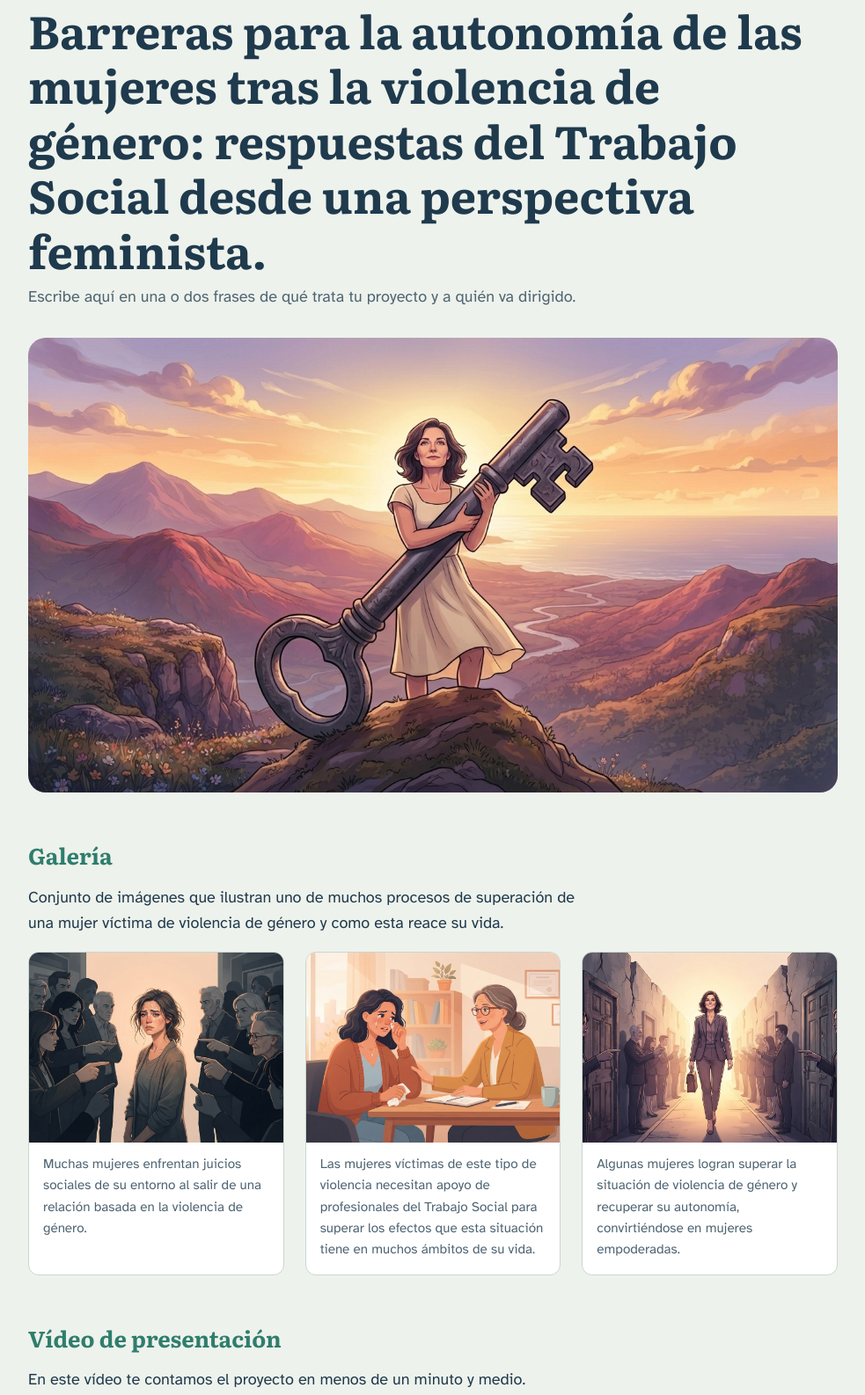
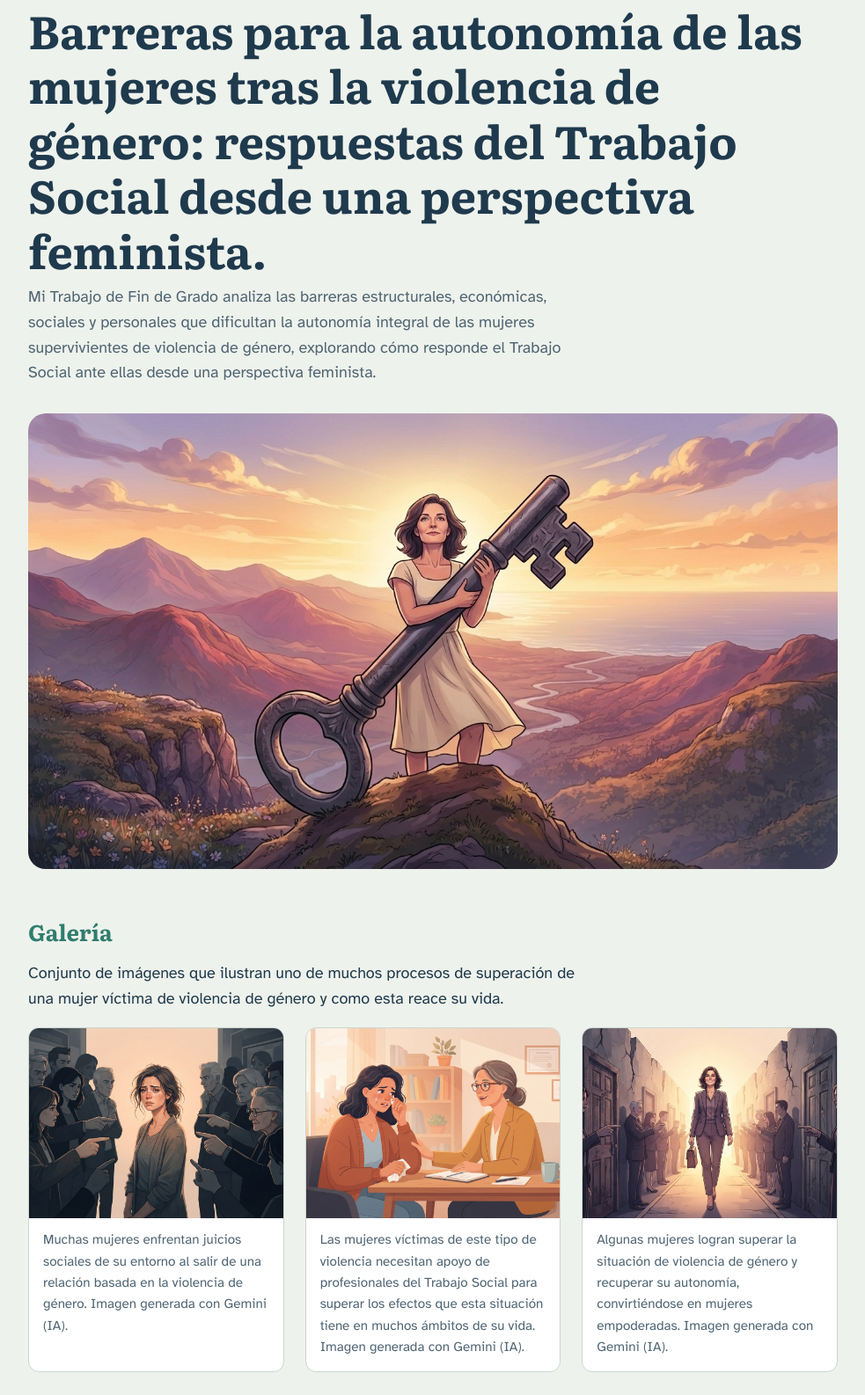
Before and after one commit to Marmeprats/practica-imagenes-video, a plain HTML site: page index.html in a window 1280 px wide. Shown: the part 45-1631 px from the top of the page at 88% size, without its empty margins (148-1131 px from the left). Drawn offline with Linux system fonts and the light colour scheme.

```diff
--- a/index.html
+++ b/index.html
@@ -145,7 +145,7 @@
   <header>
     <!-- Cambia este título por el de tu proyecto -->
     <h1>Barreras para la autonomía de las mujeres tras la violencia de género: respuestas del Trabajo Social desde una perspectiva feminista. </h1>
-    <p class="subtitulo">Escribe aquí en una o dos frases de qué trata tu proyecto y a quién va dirigido.</p>
+    <p class="subtitulo">Mi Trabajo de Fin de Grado analiza las barreras estructurales, económicas, sociales y personales que dificultan la autonomía integral de las mujeres supervivientes de violencia de género, explorando cómo responde el Trabajo Social ante ellas desde una perspectiva feminista.</p>
 
     <div class="zona" data-aviso="Aquí aparecerá tu imagen de cabecera (paso 3)">
       <!-- PASO 3: CABECERA ============================ INICIO -->
@@ -166,15 +166,15 @@
         <div class="galeria">
           <figure>
             <img src="img/galeria1.jpg" alt="Una mujer víctima de violencia de género siendo juzgada por la sociedad y su entorno">
-            <figcaption>Muchas mujeres enfrentan juicios sociales de su entorno al salir de una relación basada en la violencia de género.</figcaption>
+            <figcaption>Muchas mujeres enfrentan juicios sociales de su entorno al salir de una relación basada en la violencia de género. Imagen generada con Gemini (IA).</figcaption>
           </figure>
           <figure>
             <img src="img/galeria2.jpg" alt="Una mujer víctima de violencia de género recibiendo acompañamiento de parte de una profesional del Trabajo Social">
-            <figcaption>Las mujeres víctimas de este tipo de violencia necesitan apoyo de profesionales del Trabajo Social para superar los efectos que esta situación tiene en muchos ámbitos de su vida.</figcaption>
+            <figcaption>Las mujeres víctimas de este tipo de violencia necesitan apoyo de profesionales del Trabajo Social para superar los efectos que esta situación tiene en muchos ámbitos de su vida. Imagen generada con Gemini (IA).</figcaption>
           </figure>
           <figure>
             <img src="img/galeria3.jpg" alt="Una mujer víctima de violencia de género que ha logrado salir de la situación con autonomía y ser una mujer empoderada">
-            <figcaption>Algunas mujeres logran superar la situación de violencia de género y recuperar su autonomía, convirtiéndose en mujeres empoderadas.</figcaption>
+            <figcaption>Algunas mujeres logran superar la situación de violencia de género y recuperar su autonomía, convirtiéndose en mujeres empoderadas. Imagen generada con Gemini (IA).</figcaption>
           </figure>
         </div>
         <!-- PASO 4: GALERÍA ================================ FIN -->
```
